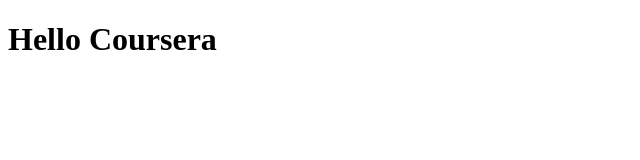
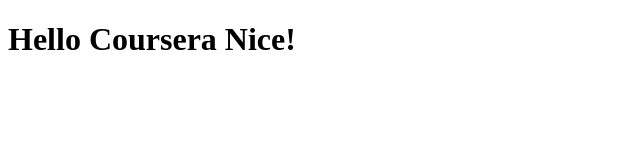
Before and after one commit to tejas138/test, a plain HTML site: page site/index.html in a window 1280 px wide. Shown: the whole page, without its empty margins (0-640 px from the left). Drawn offline with Linux system fonts and the light colour scheme.

Commit message:
small change

```diff
--- a/site/index.html
+++ b/site/index.html
@@ -4,6 +4,6 @@
 	<title>hello coursera</title>
 </head>
 <body>
-	<h1>Hello Coursera</h1>
+	<h1>Hello Coursera Nice!</h1>
 </body>
 </html>
```
